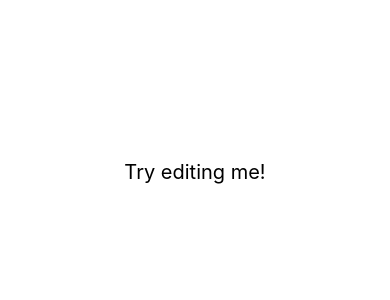
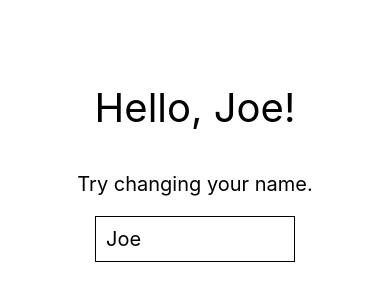
Before and after one commit to textninja/dtc0004, a React Native app in the folder practice/gettingstarted/: screen / in a window 390 px wide. Shown: the part 250-550 px from the top of the page. Built offline with nearby package versions, Linux system fonts and the light colour scheme.

Commit message:
Updated app to use text input and say hello

```diff
--- a/practice/gettingstarted/App.js
+++ b/practice/gettingstarted/App.js
@@ -1,12 +1,33 @@
 import React from 'react';
-import { StyleSheet, Text, View } from 'react-native';
+const { useState } = React;
+import { StyleSheet, Text, TextInput, View } from 'react-native';
+
+const defaultName = "Joe";
+
+const reallyBigText = {
+  fontSize: 40
+};
+
+
+const bigText = {
+  fontSize: 20
+}
 
 const App = () => {
+
+  const [name, setName] = useState(defaultName);
+
+  const displayName = name ? name : "friend";
+
   return (
     <View style={{ flex: 1, justifyContent: "center", alignItems: "center" }}>
-      <Text style={{ fontSize: 20 }}>
-        Try editing me!
-      </Text>
+      <Text style={reallyBigText}>Hello, {displayName}!</Text>
+
+      <Text style={{...bigText, marginTop: 40, marginBottom: 20}}>Try changing your name.</Text>
+      <TextInput
+        style={{...bigText, borderColor: "black", borderWidth: 1, padding: 10, width: 200 }}
+        defaultValue={defaultName}
+        onChangeText={(text) => setName(text)} />
     </View>
   );
 }
```
